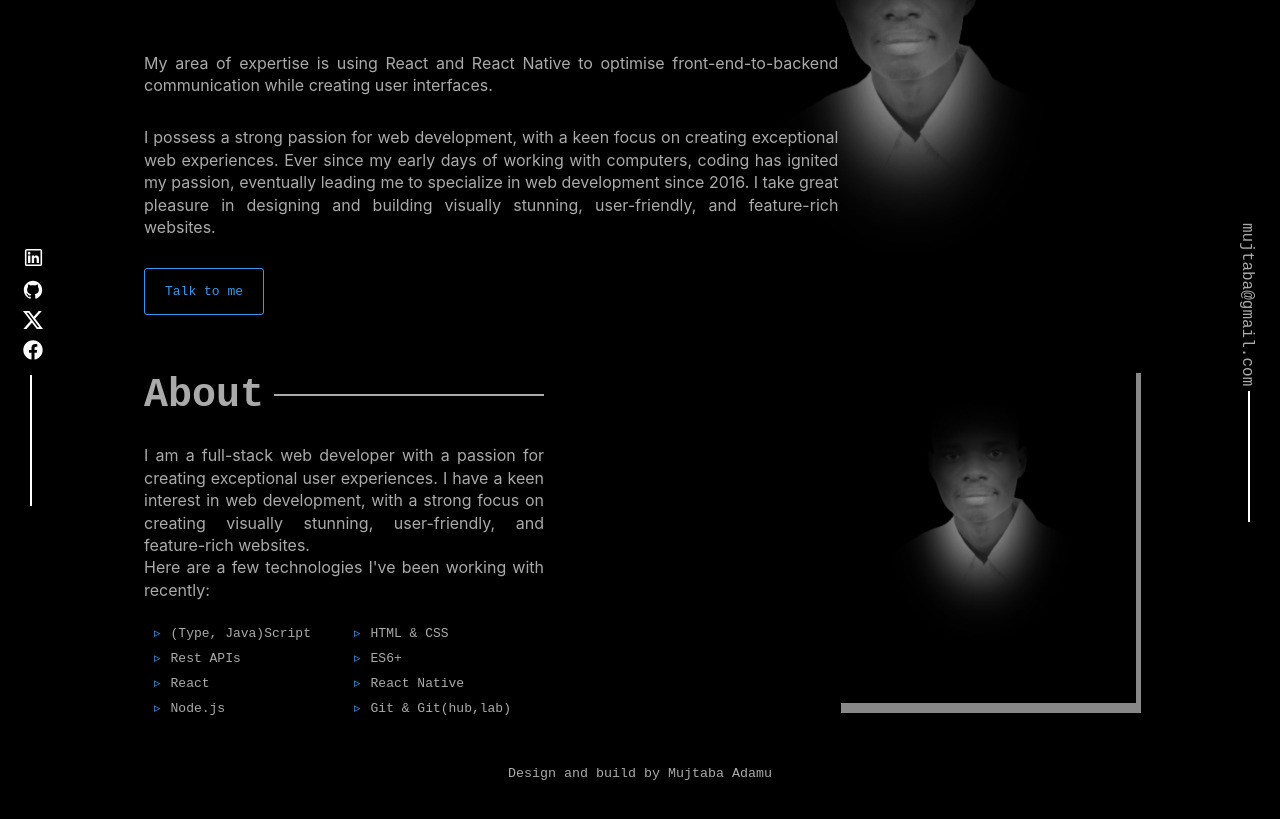
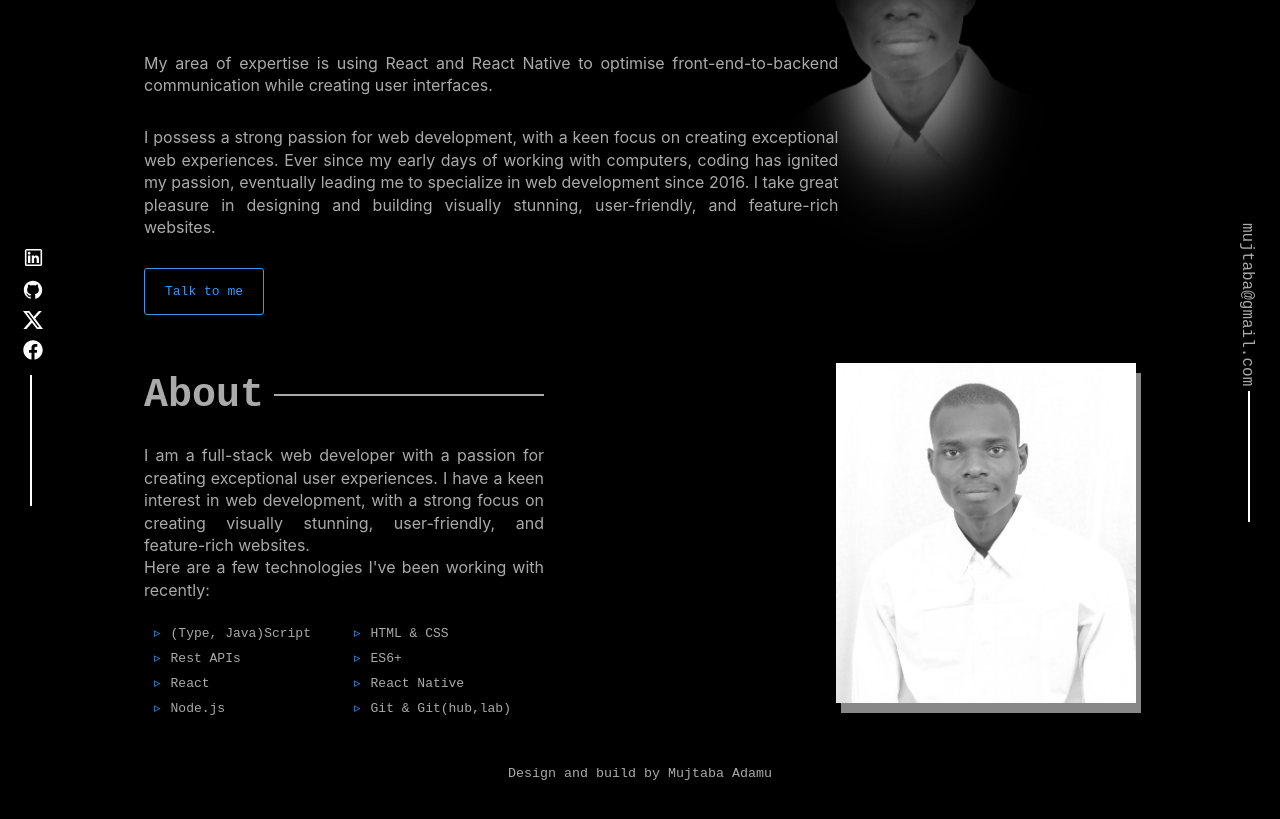
Before and after one commit to Adamumujtaba/portfolio, a React (Vite) app: page / in a window 1280 px wide. Shown: the part 273-1092 px from the top of the page. Built offline with nearby package versions, Linux system fonts and the light colour scheme.

Commit message:
add image

```diff
--- a/src/pages/Home.tsx
+++ b/src/pages/Home.tsx
@@ -13,6 +13,7 @@ import {
   Text,
 } from '../app';
 import UserImage from '../images/mujtaba.jpg';
+import Image from '../images/image.jpg';
 import { LiaLinkedin } from 'react-icons/lia';
 import { GrGithub } from 'react-icons/gr';
 import { BsTwitterX } from 'react-icons/bs';
@@ -168,7 +169,7 @@ function Home() {
             transition={{ delay: 0.95, duration: 0.5, x: 0 }}
           >
             <div className='imageWrapper'>
-              <img src={UserImage} width={'100%'} alt='user_image' />
+              <img src={Image} width={'100%'} alt='user_image' />
             </div>
           </motion.div>
         </div>
```
